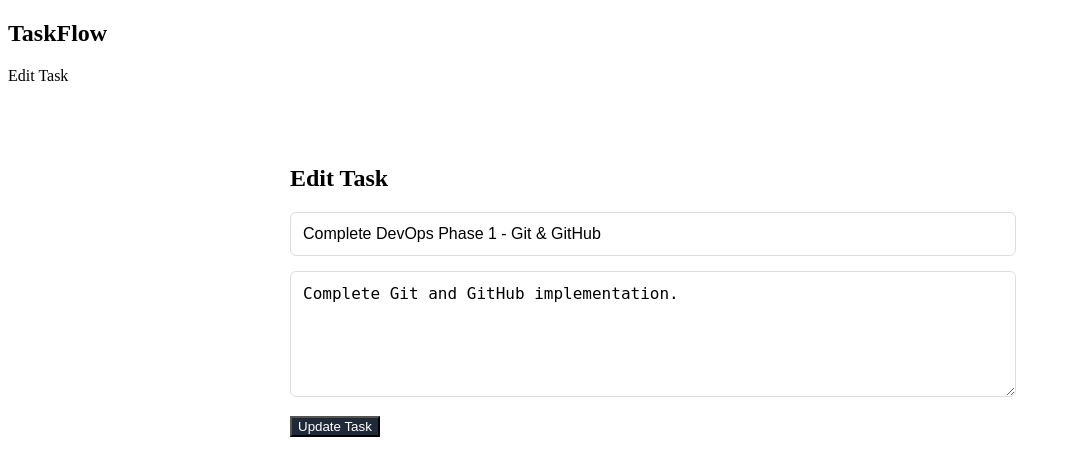
After one commit to kulvanshg63/TaskFlow-DevOps, a Flask app: page /edit/1 in a window 1280 px wide. The commit adds this page. Shown: the top 476 px of the page, without its empty margins (0-1071 px from the left). Run offline with Flask 3, Linux system fonts and the light colour scheme; data comes from the database, SQL or seed files in the repository; both versions use the stored data as it was after the commit.

Commit message:
Add task editing feature

```diff
--- a/app.py
+++ b/app.py
@@ -35,6 +35,38 @@ def add_task():
     connection.close()
 
     return redirect(url_for("home"))
+@app.route("/edit/<int:task_id>", methods=["GET", "POST"])
+def edit_task(task_id):
+
+    connection = get_db_connection()
+
+    task = connection.execute(
+        "SELECT * FROM tasks WHERE id = ?",
+        (task_id,)
+    ).fetchone()
+
+    if request.method == "POST":
+
+        title = request.form["title"]
+        description = request.form["description"]
+
+        connection.execute(
+            """
+            UPDATE tasks
+            SET title = ?, description = ?
+            WHERE id = ?
+            """,
+            (title, description, task_id)
+        )
+
+        connection.commit()
+        connection.close()
+
+        return redirect(url_for("home"))
+
+    connection.close()
+
+    return render_template("edit.html", task=task)
 
 
 @app.route("/complete/<int:task_id>")
--- /dev/null
+++ b/templates/edit.html
@@ -0,0 +1,61 @@
+<!DOCTYPE html>
+<html lang="en">
+
+<head>
+
+    <meta charset="UTF-8">
+
+    <meta name="viewport"
+          content="width=device-width, initial-scale=1.0">
+
+    <title>Edit Task - TaskFlow</title>
+
+    <link rel="stylesheet"
+          href="{{ url_for('static', filename='css/style.css') }}">
+
+</head>
+
+<body>
+
+<nav>
+
+    <h2>TaskFlow</h2>
+
+    <span>Edit Task</span>
+
+</nav>
+
+
+<main>
+
+    <section class="task-form">
+
+        <h2>Edit Task</h2>
+
+        <form method="POST">
+
+            <input
+                type="text"
+                name="title"
+                value="{{ task['title'] }}"
+                required
+            >
+
+            <textarea
+                name="description"
+            >{{ task['description'] }}</textarea>
+
+            <button type="submit">
+                Update Task
+            </button>
+
+        </form>
+
+    </section>
+
+</main>
+
+
+</body>
+
+</html>
--- a/templates/index.html
+++ b/templates/index.html
@@ -104,6 +104,10 @@
                         onclick="return confirm('Are you sure you want to delete this task?')">
                             Delete
                         </a>
+                        <a href="/edit/{{ task['id'] }}"
+                        class="action-button">
+                            Edit
+                        </a>
 
 
 
```
Also changed, not shown: taskflow.db.
